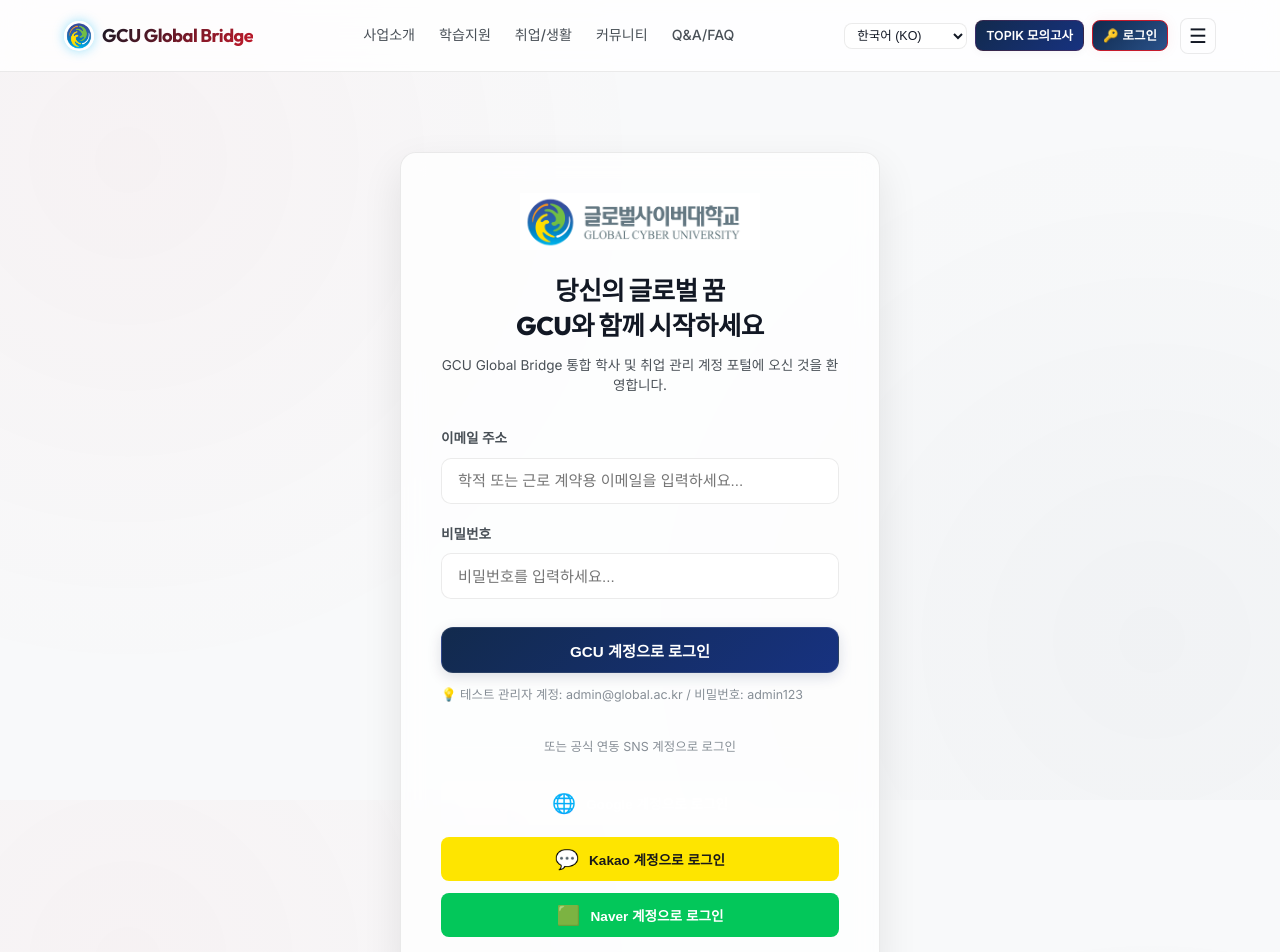
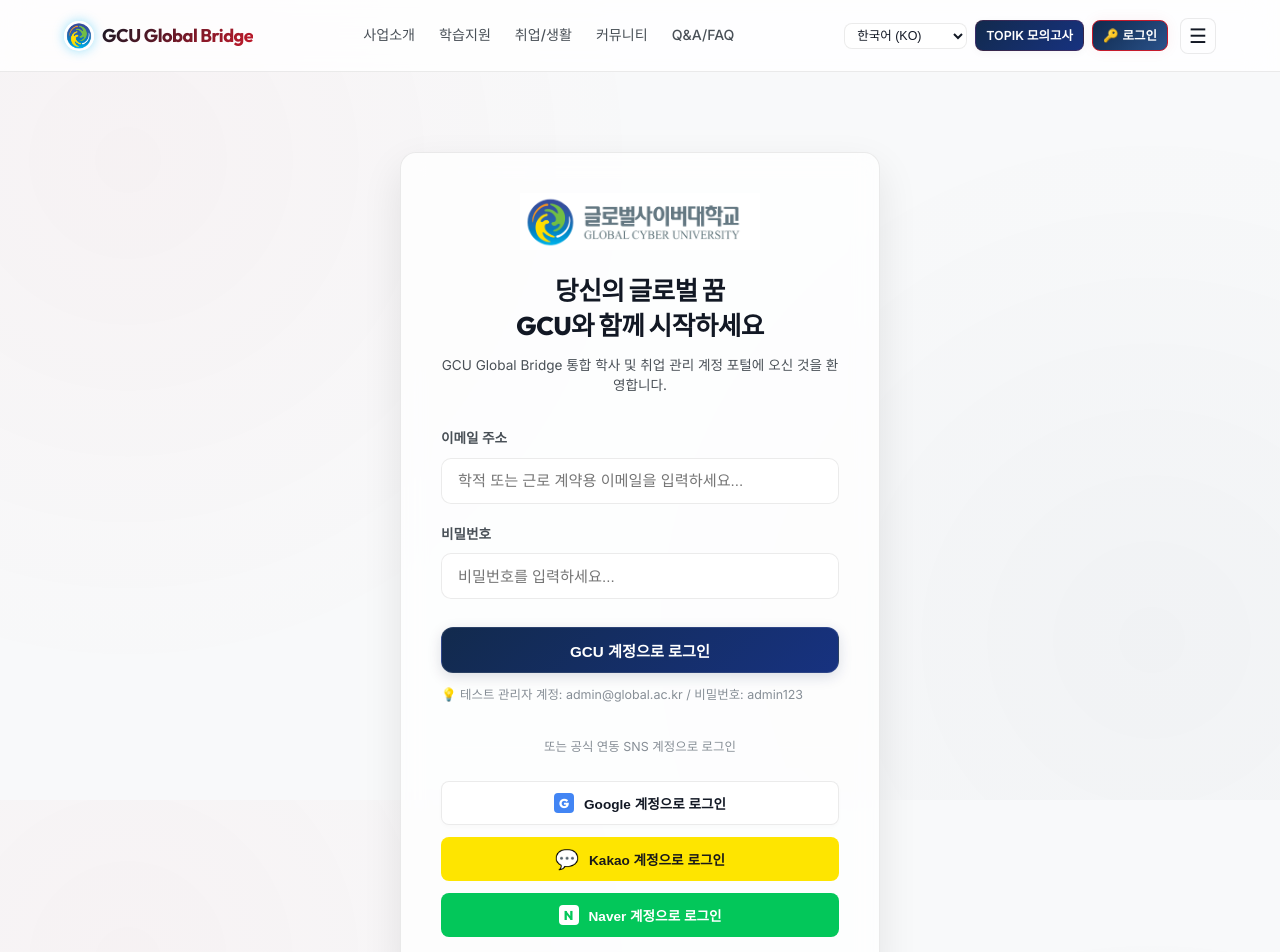
Before and after one commit to sassii75-spec/cu-global-bridge, a Next.js app: page /login in a window 1280 px wide. Shown: the top 952 px of the page. Built offline with nearby package versions, Linux system fonts and the light colour scheme.

Commit message:
style: fix Google and Naver SSO buttons contrast and custom branding badges

```diff
--- a/src/app/login/page.tsx
+++ b/src/app/login/page.tsx
@@ -290,9 +290,9 @@ export default function LoginPage() {
             style={{
               height: "44px",
               borderRadius: "8px",
-              border: "1px solid rgba(255,255,255,0.08)",
-              background: "rgba(255, 255, 255, 0.04)",
-              color: "#fff",
+              border: "1px solid rgba(0, 0, 0, 0.08)",
+              background: "#ffffff",
+              color: "var(--text-primary)",
               fontSize: "0.85rem",
               fontWeight: "600",
               cursor: "pointer",
@@ -301,12 +301,25 @@ export default function LoginPage() {
               justifyContent: "center",
               gap: "10px",
               transition: "all 0.25s ease",
-              width: "100%"
+              width: "100%",
+              boxShadow: "0 2px 4px rgba(0,0,0,0.02)"
             }}
-            onMouseOver={(e) => e.currentTarget.style.background = "rgba(255,255,255,0.08)"}
-            onMouseOut={(e) => e.currentTarget.style.background = "rgba(255,255,255,0.04)"}
+            onMouseOver={(e) => e.currentTarget.style.background = "#f8f9fa"}
+            onMouseOut={(e) => e.currentTarget.style.background = "#ffffff"}
           >
-            <span style={{ fontSize: "1.2rem" }}>🌐</span>
+            <span style={{
+              fontSize: "0.8rem",
+              fontWeight: "900",
+              background: "#4285F4",
+              color: "#ffffff",
+              width: "20px",
+              height: "20px",
+              borderRadius: "4px",
+              display: "inline-flex",
+              alignItems: "center",
+              justifyContent: "center",
+              fontFamily: "var(--font-brand)"
+            }}>G</span>
             <span>{loadingProvider === "google" ? "Syncing..." : t.googleBtn}</span>
           </button>
 
@@ -346,7 +359,7 @@ export default function LoginPage() {
               borderRadius: "8px",
               border: "none",
               background: "#03C75A",
-              color: "#fff",
+              color: "#ffffff",
               fontSize: "0.85rem",
               fontWeight: "600",
               cursor: "pointer",
@@ -360,7 +373,19 @@ export default function LoginPage() {
             onMouseOver={(e) => e.currentTarget.style.background = "#02B34E"}
             onMouseOut={(e) => e.currentTarget.style.background = "#03C75A"}
           >
-            <span style={{ fontSize: "1.2rem" }}>🟩</span>
+            <span style={{
+              fontSize: "0.8rem",
+              fontWeight: "900",
+              background: "#ffffff",
+              color: "#03C75A",
+              width: "20px",
+              height: "20px",
+              borderRadius: "4px",
+              display: "inline-flex",
+              alignItems: "center",
+              justifyContent: "center",
+              fontFamily: "var(--font-brand)"
+            }}>N</span>
             <span>{loadingProvider === "naver" ? "Linking..." : t.naverBtn}</span>
           </button>
         </div>
```
